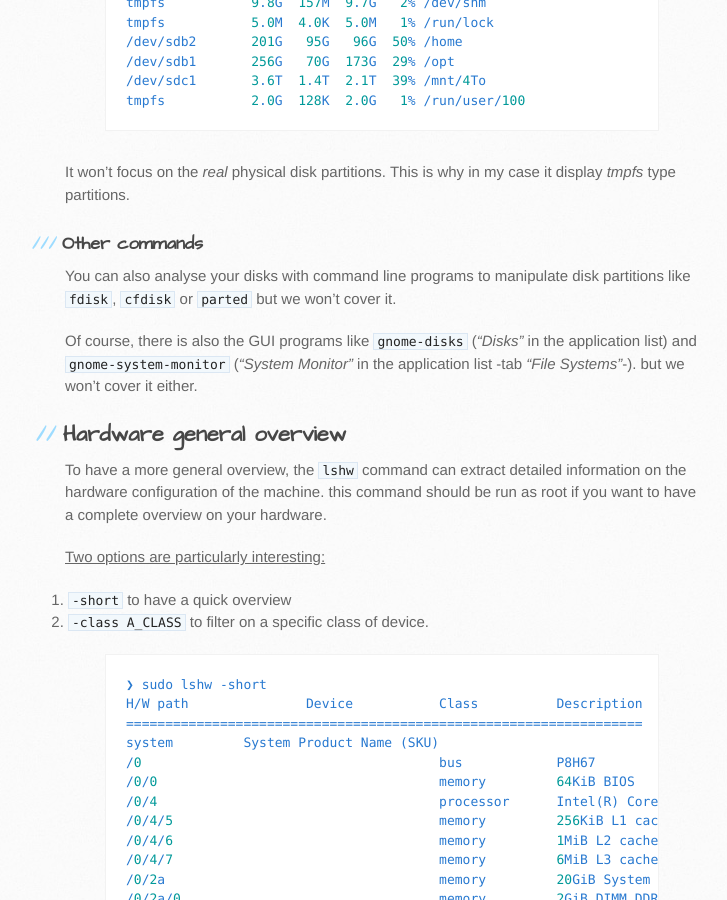
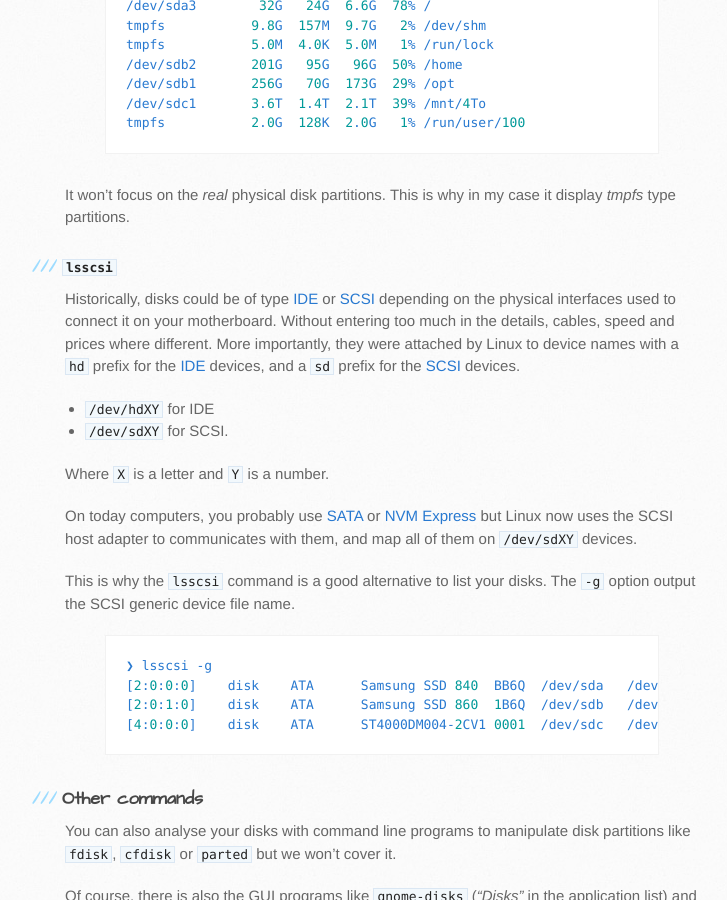
Before and after one commit to nicolasdupouy/nicolasdupouy.github.io, a Jekyll site: the page built from _posts/2021-12-30-how-to-list-your-hardware-on-Linux.markdown, in a window 1280 px wide and 900 px high, scrolled down 5577 px. Shown: the whole window, without its empty margins (95-822 px from the left). Built offline with Jekyll 4.4.1, drawn with Linux system fonts in a browser that asks for light colours.

Commit message:
[How to list your hardware on Linux] lsscsi

```diff
--- a/_posts/2021-12-30-how-to-list-your-hardware-on-Linux.markdown
+++ b/_posts/2021-12-30-how-to-list-your-hardware-on-Linux.markdown
@@ -251,6 +251,27 @@ tmpfs           2.0G  128K  2.0G   1% /run/user/100
 
 It won't focus on the *real* physical disk partitions. This is why in my case it display *tmpfs* type partitions.
 
+### `lsscsi`
+
+Historically, disks could be of type [IDE][IDE] or [SCSI][SCSI] depending on the physical interfaces used to connect it on your motherboard. Without entering too much in the details, cables, speed and prices where different.
+More importantly, they were attached by Linux to device names with a `hd` prefix for the [IDE][IDE] devices, and a `sd` prefix for the [SCSI][SCSI] devices.
+
+- `/dev/hdXY` for IDE
+- `/dev/sdXY` for SCSI.
+
+Where `X` is a letter and `Y` is a number.
+
+On today computers, you probably use [SATA][SATA] or [NVM Express][NVMe] but Linux now uses the SCSI host adapter to communicates with them, and map all of them on `/dev/sdXY` devices.
+
+This is why the `lsscsi` command is a good alternative to list your disks.
+The `-g` option output the SCSI generic device file name.
+
+{% highlight conf %}
+❯ lsscsi -g
+[2:0:0:0]    disk    ATA      Samsung SSD 840  BB6Q  /dev/sda   /dev/sg0
+[2:0:1:0]    disk    ATA      Samsung SSD 860  1B6Q  /dev/sdb   /dev/sg1
+[4:0:0:0]    disk    ATA      ST4000DM004-2CV1 0001  /dev/sdc   /dev/sg2
+{% endhighlight %}
 
 ### Other commands
 
@@ -399,3 +420,7 @@ The class name can be found in the previous output.
 
 
 [/etc/fstab]: /assets/2021-12-30-how-to-list-your-hardware-on-Linux/etc-fstab.png
+[IDE]: https://en.wikipedia.org/wiki/Parallel_ATA
+[SCSI]: https://en.wikipedia.org/wiki/SCSI
+[SATA]: https://en.wikipedia.org/wiki/Serial_ATA
+[NVMe]: https://en.wikipedia.org/wiki/NVM_Express
```
